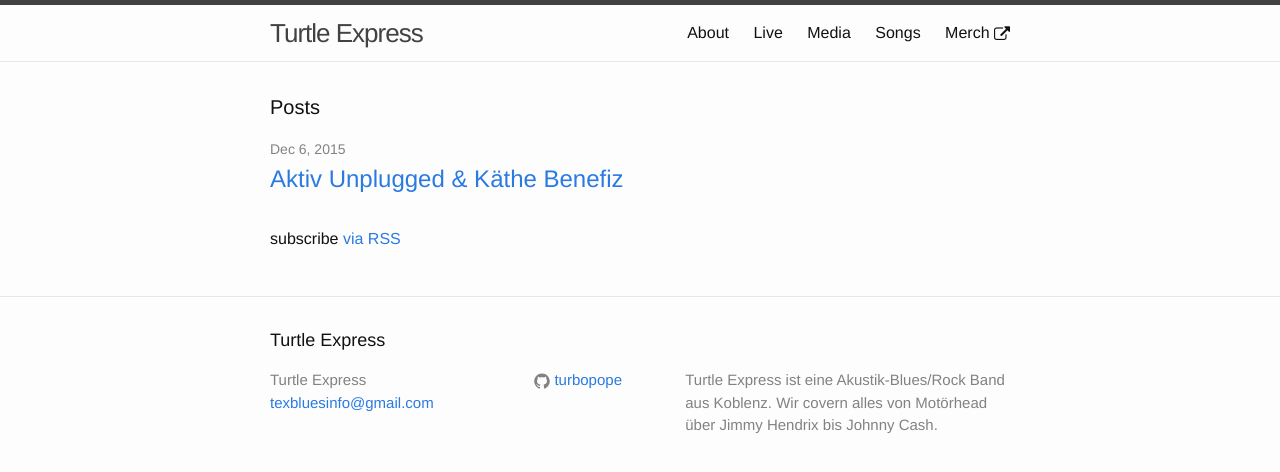
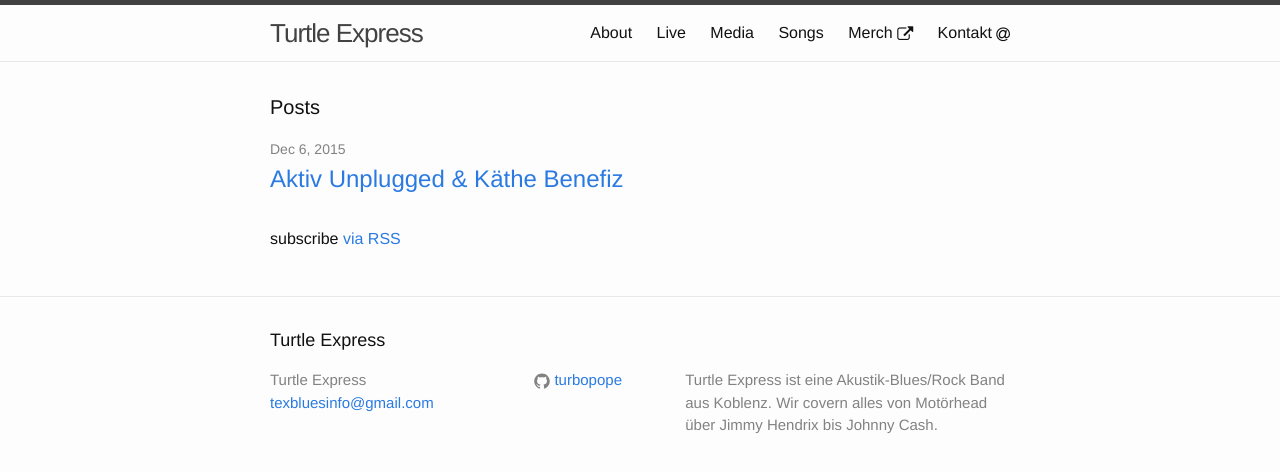
Before and after one commit to TurboPope/tex, a Jekyll site: the page built from index.html, in a window 1280 px wide. Shown: the top 472 px of the page. Built offline with Jekyll 4.4.1, drawn with Linux system fonts in a browser that asks for light colours; nearby versions of some CDN libraries.

Commit message:
mailto-link in header

```diff
--- a/_includes/header.html
+++ b/_includes/header.html
@@ -20,6 +20,7 @@
           {% endif %}
         {% endfor %}
         <a class="page-link" href="http://www.texclothing.spreadshirt.de/">Merch <i class="fa fa-external-link" style=" vertical-align: middle;"></i></a>
+        <a class="page-link" href="mailto:texbluesinfo@gmail.com">Kontakt <i class="fa fa-at" style=" vertical-align: middle;"></i></a>
       </div>
     </nav>
 
```
